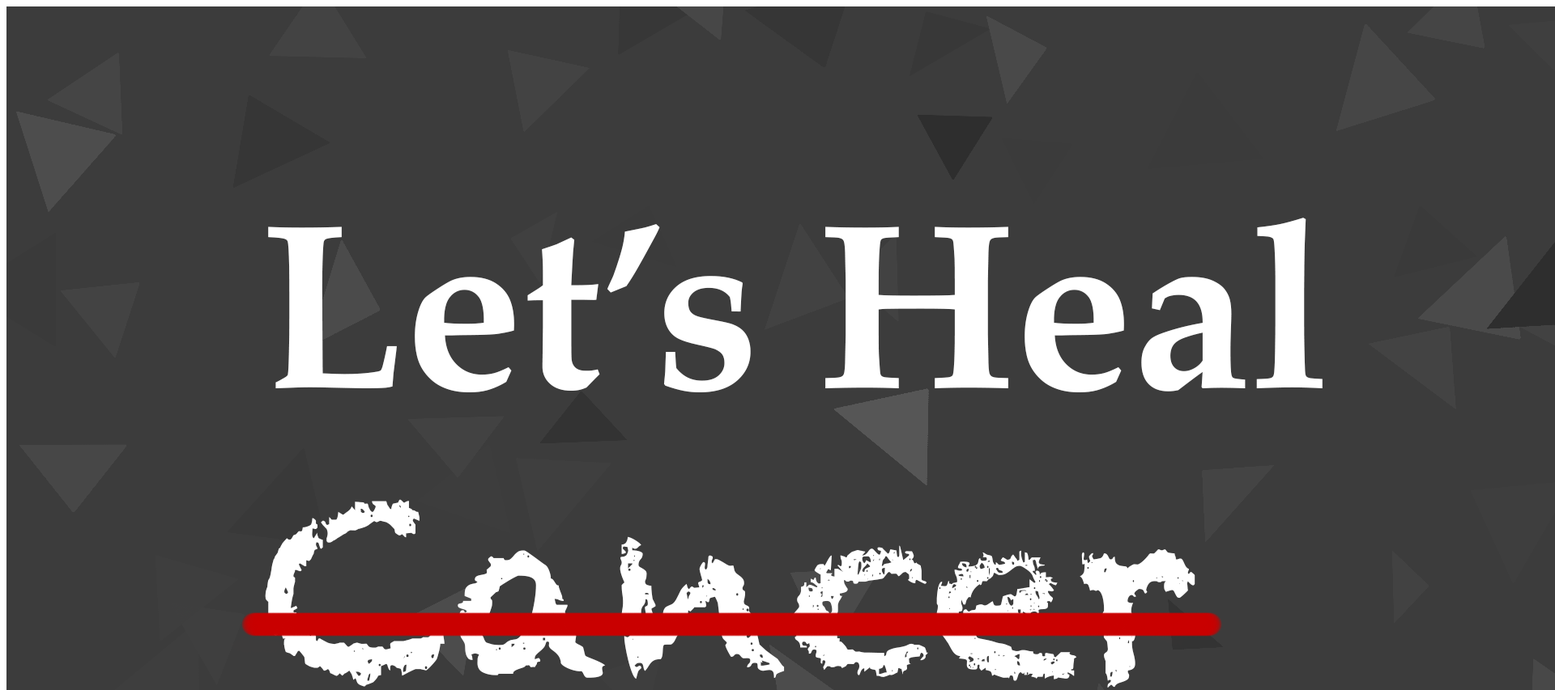
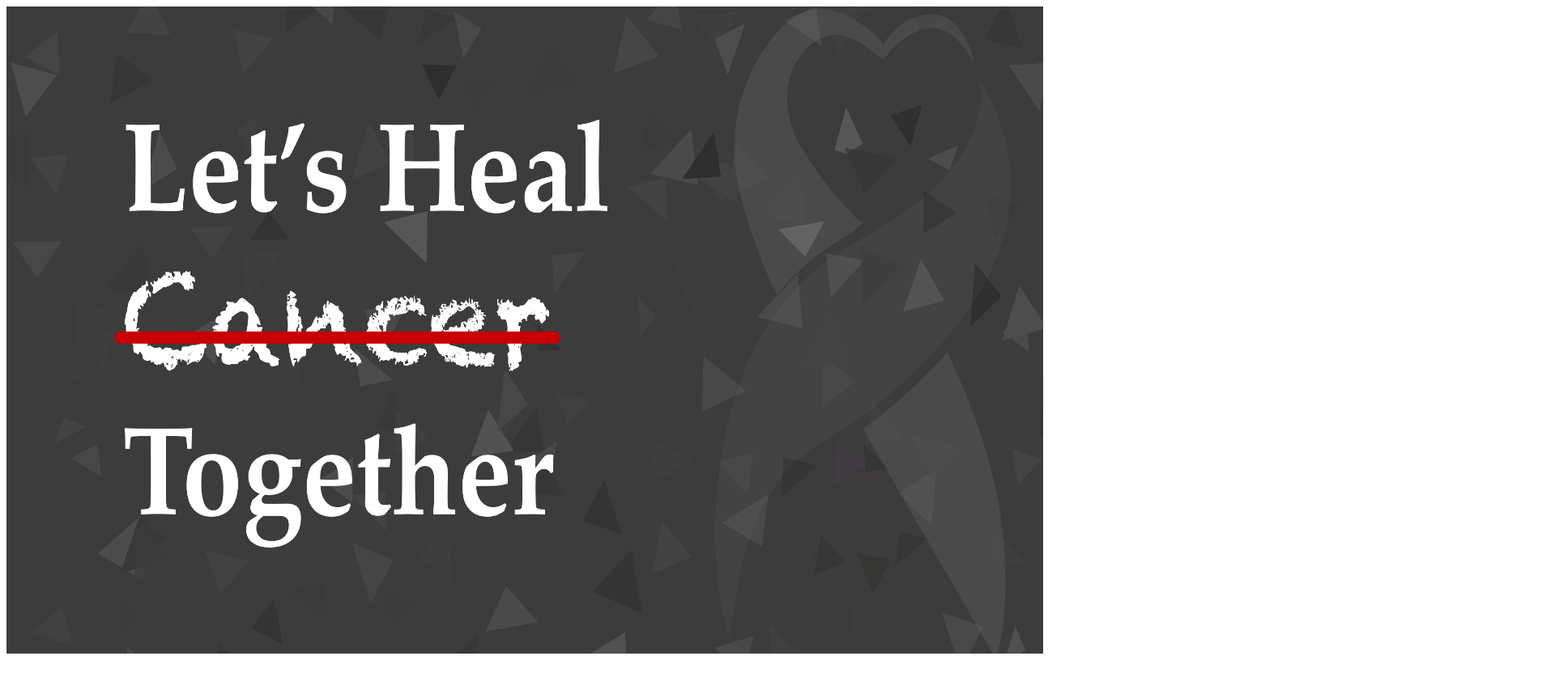
Before and after one commit to priyanshupandey1999/Test1, a plain HTML site: page index.html in a window 1280 px wide. Shown: the top 853 px of the page at 81% size, 1920 px wide, since content can reach past the window. After the commit the page ends 820 px from the top, so only its background shows below. Drawn offline with Linux system fonts and the light colour scheme.

Commit message:
Update index.html

```diff
--- a/index.html
+++ b/index.html
@@ -4,6 +4,11 @@
     <meta charset="UTF-8">
     <meta name="viewport" content="width=device-width, initial-scale=1.0">
     <title>Document</title>
+    <style> img {
+        height:100vh;
+        width:100vw;
+        }
+    </style>
 </head>
 <body>
     <img src="./banner_bg.png" alt="">
```
